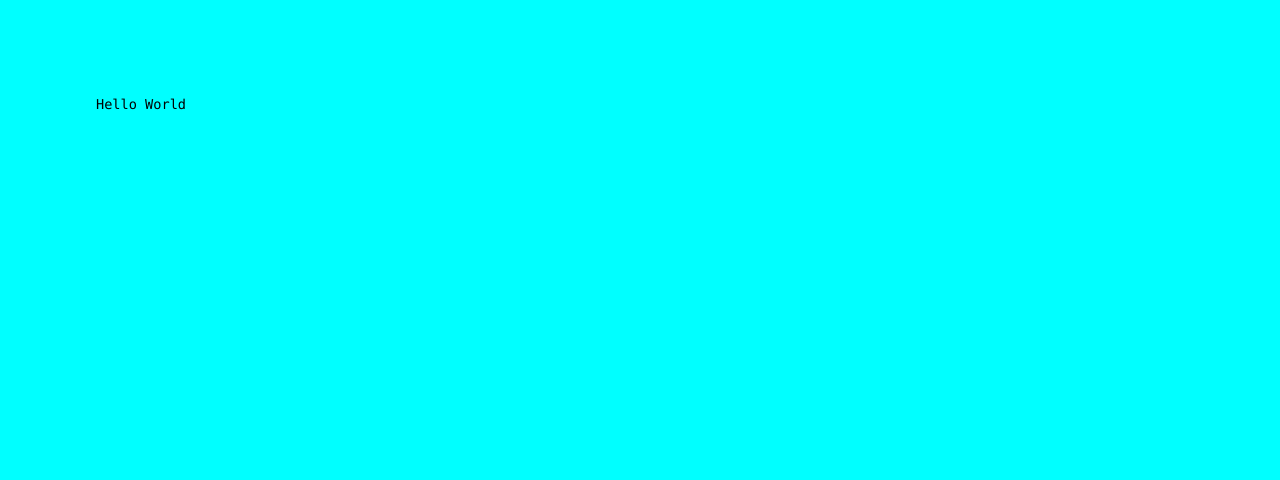
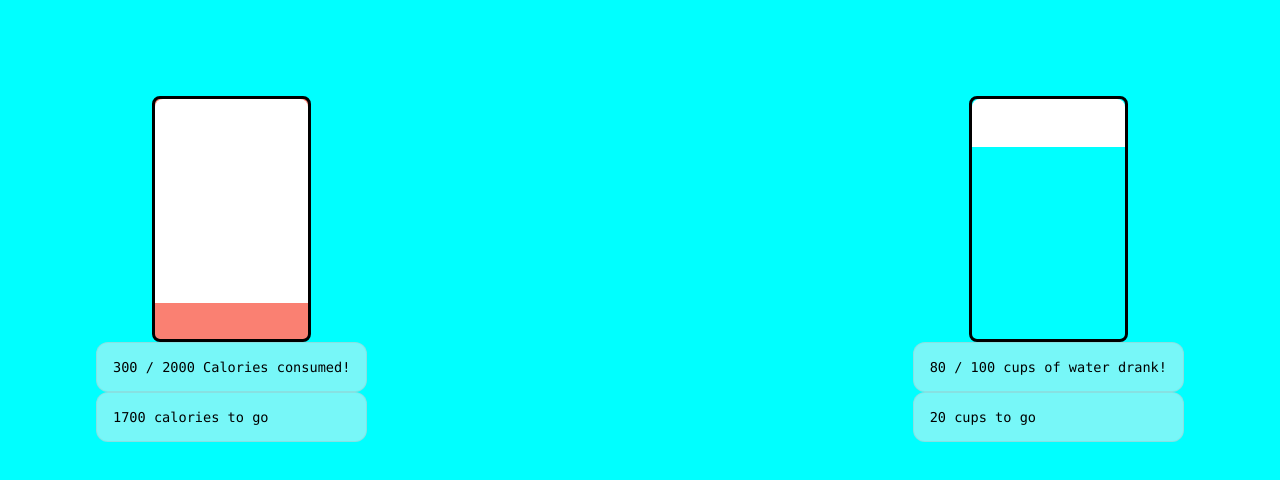
Before and after one commit to Sheel126/FitFusion, a Next.js app in the folder fit-fusion-app/: page / in a window 1280 px wide. Shown: the top 480 px of the page. Built offline with nearby package versions, Linux system fonts and the light colour scheme.

Commit message:
updated dingus

```diff
--- a/fit-fusion-app/src/app/page.js
+++ b/fit-fusion-app/src/app/page.js
@@ -1,11 +1,14 @@
 import Image from "next/image";
 import styles from "./page.module.css";
+import FitnessBox from "@/components/fitnessbox";
+import WaterBox from "@/components/waterBox";
 
 export default function Home() {
   return (
     <main className={styles.main}>
       <div className={styles.description}>
-        Hello World
+        <FitnessBox totalCalories={2000} calories={300}/>
+        <WaterBox totalWater={100} consumedWater={80}/>
       </div>
     </main>
   );
--- a/fit-fusion-app/src/components/waterBox.js
+++ b/fit-fusion-app/src/components/waterBox.js
@@ -2,7 +2,7 @@
 import { Box, Typography } from '@mui/material';
 
 const WaterBox = ({ totalWater, consumedWater }) => {
-    const usedconsumedWater = (((totalWater / consumedWater) * 100) - 100) + '%';
+    const usedconsumedWater = (100 - ((consumedWater / totalWater) * 100)) + '%';
 
   return (
     <Box>
@@ -44,8 +44,8 @@ const WaterBox = ({ totalWater, consumedWater }) => {
         </Box>
        </Box>
         <Typography variant="body">
-            <p>{consumedWater} / {totalWater} Calories consumed!</p>
-            <p>{totalWater - consumedWater} calories to go</p>
+            <p>{consumedWater} / {totalWater} cups of water drank!</p>
+            <p>{totalWater - consumedWater} cups to go</p>
 
         </Typography>
     </Box>
--- a/fit-fusion-app/src/pages/mainPage.js
+++ b/fit-fusion-app/src/pages/mainPage.js
@@ -31,7 +31,7 @@ export default function mainPage() {
                 alignItems: 'top',
                 height: '40vh',
                 margin: '10px'}}>
-                  <FitnessBox calories={2500} totalCalories={2500}/>
+                  <FitnessBox calories={2000} totalCalories={2500}/>
               </Box>
               <Box sx={{
                 display: 'flex',
@@ -39,7 +39,7 @@ export default function mainPage() {
                 alignItems: 'top',
                 height: '40vh',
                 margin: '10px'}}>
-                  <WaterBox totalWater={2500} consumedWater={2500}/>
+                  <WaterBox totalWater={2500} consumedWater={200}/>
               </Box>
 
 
```
